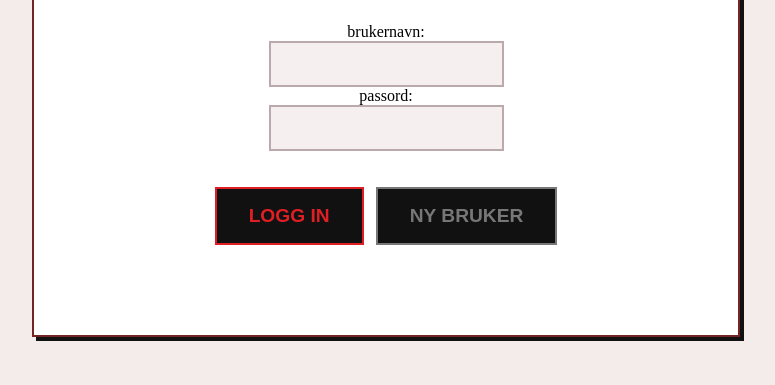
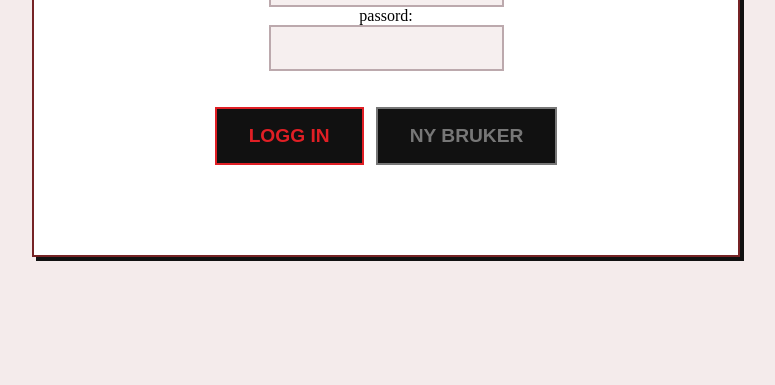
Before and after one commit to rami-droid/kafe-proeveeksamen, a website with bundled scripts: page public/login.html in a window 1280 px wide. Shown: the part 415-800 px from the top of the page, without its empty margins (254-1029 px from the left). Built offline with nearby package versions, Linux system fonts and the light colour scheme; a web font is replaced by a local one.

Commit message:
fix: login modal not being placed properly

```diff
--- a/public/style.css
+++ b/public/style.css
@@ -653,7 +653,7 @@ input[type="password"], input[type="text"]{
     padding: 2rem;
     border: 2px solid var(--primary);
     box-shadow: 4px 4px 0 #111;
-    margin-bottom: 3rem;
+    margin-bottom: 10%;
 }
 
 #login-form div {
```
